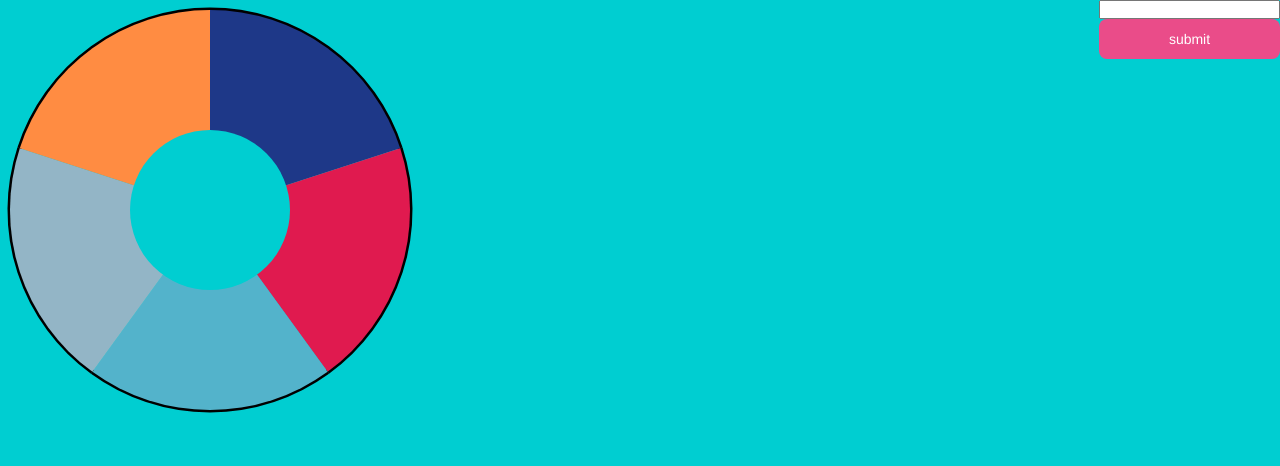
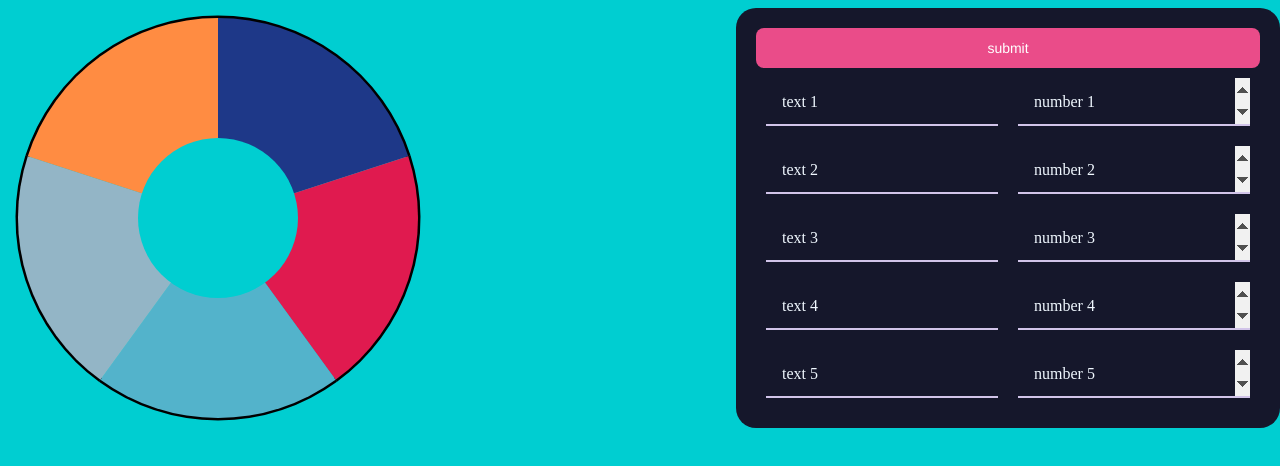
Before and after one commit to Ch3ru09/jsGrapher, a plain HTML site: page index.html in a window 1280 px wide. Drawn offline with Linux system fonts and the light colour scheme.

Commit message:
finished form

```diff
--- a/index.html
+++ b/index.html
@@ -1,63 +1,16 @@
 <head>
-
+  <link rel="stylesheet" href="./styles.css">
 </head>
 <body>
+
   <div>
-    <form id="main">
-      <input type="text">
-      <button>submit</button>
+    <form id="main" action="">
+      <button type="button">submit</button>
     </form>
+
   </div>
 
   <canvas id="graph"></canvas>
+  <script src="init.js"></script>
   <script src="main.js"></script>
-
-  <style>
-    * {
-      margin: 0;
-      padding: 0;
-    }
-
-    body {
-      background-color: darkturquoise;
-    }
-
-    button {
-      background-color: #EA4C89;
-      border-radius: 8px;
-      border-style: none;
-      box-sizing: border-box;
-      color: #FFFFFF;
-      cursor: pointer;
-      display: inline-block;
-      font-family: "Haas Grot Text R Web", "Helvetica Neue", Helvetica, Arial, sans-serif;
-      font-size: 14px;
-      font-weight: 500;
-      height: 40px;
-      line-height: 20px;
-      list-style: none;
-      margin: 0;
-      outline: none;
-      padding: 10px 16px;
-      position: relative;
-      text-decoration: none;
-      transition: color 100ms;
-      user-select: none;
-      -webkit-user-select: none;
-      touch-action: manipulation;
-      top: 0%;
-      right: 0%;
-    }
-
-    form > * {
-      position: relative;
-    }
-
-    form {
-      display: flex;
-      right: 0%;
-      position: absolute;
-      flex-direction: column;
-    }
-  </style>
 </body>
--- /dev/null
+++ b/init.js
@@ -0,0 +1,20 @@
+const main = document.getElementById("main");
+
+const text = (s, type) => {
+  return `<div class="field field_v1">
+    <input id="${s}" class="field__input" placeholder=" " type="${type}" autocomplete="off">
+    <span class="field__label-wrap" aria-hidden="true">
+      <span class="field__label">${type} ${s}</span>
+    </span>
+  </div>`
+}
+
+
+
+for (let i = 0; i < 5; i++) {
+  const newDiv = document.createElement("div")
+  newDiv.innerHTML += text(i+1, "text")
+  newDiv.innerHTML += text(i+1, "number")
+
+  main.appendChild(newDiv)
+}
--- a/main.js
+++ b/main.js
@@ -6,7 +6,7 @@ W = canvas.width = innerWidth;
 
 const bgc = "darkturquoise"
 
-const data = [
+let data = [
 	["a", 100],
   ["b", 100],
   ["c", 100],
@@ -23,14 +23,8 @@ const colors = {
   5: "#688E26"
 }
 
-let total = 0;
-data.map((x,i) => {
-  total += x[1]
-  const color = colors[i] ?
-    colors[i]: `hsl(${Math.floor(Math.random()*360)}, 100%, 50%)`
-  x.push(color);
-  return x
-})
+let total;
+setupData()
 
 const r = 200
 const margin = 10
@@ -107,3 +101,30 @@ function doughnut() {
   ctx.closePath()
   ctx.restore()
 }
+
+function setupData() {
+  total = 0;
+  data.map((x,i) => {
+    total += x[1]
+    const color = colors[i] ?
+      colors[i]: `hsl(${Math.floor(Math.random()*360)}, 100%, 50%)`
+    x.push(color);
+    return x
+  })
+}
+
+
+let button = document.getElementsByTagName("button")[0]
+button.onclick = () => {
+  const texts = document.querySelectorAll("input[type='text']")
+  const numbers = document.querySelectorAll("input[type='number']")
+  const res = []
+
+  for (let i = 0; i < texts.length; i++) {
+    res.push([texts[i].value, Number(numbers[i].value)])
+  }
+
+  data = res
+  setupData()
+  curr = 0
+}
--- /dev/null
+++ b/styles.css
@@ -0,0 +1,204 @@
+.field{
+  --fieldBorderColor: #D1C4E9;
+  --fieldBorderColorActive: #673AB7;
+}
+
+.field__input{
+  --uiFieldPlaceholderColor: var(--fieldPlaceholderColor, rgb(231, 231, 231));
+
+  background-color: transparent;
+  border-radius: 0;
+  border: none;
+
+
+  font-family: inherit;
+  font-size: inherit;
+}
+
+.field__input:focus::-webkit-input-placeholder{
+  color: var(--uiFieldPlaceholderColor);
+}
+
+.field__input:focus::-moz-placeholder{
+  color: var(--uiFieldPlaceholderColor);
+}
+
+/*
+=====
+CORE STYLES
+=====
+*/
+
+.field{
+  --uiFieldBorderWidth: var(--fieldBorderWidth, 2px);
+  --uiFieldPaddingRight: var(--fieldPaddingRight, 1rem);
+  --uiFieldPaddingLeft: var(--fieldPaddingLeft, 1rem);
+  --uiFieldBorderColorActive: var(--fieldBorderColorActive, rgba(22, 22, 22, 1));
+
+  display: var(--fieldDisplay, inline-flex);
+  position: relative;
+  font-size: var(--fieldFontSize, 1rem);
+  margin: 10px;
+}
+
+.field__input{
+  color: aliceblue;
+  box-sizing: border-box;
+  width: var(--fieldWidth, 100%);
+  height: var(--fieldHeight, 3rem);
+  padding: var(--fieldPaddingTop, 1.25rem) var(--uiFieldPaddingRight) var(--fieldPaddingBottom, .5rem) var(--uiFieldPaddingLeft);
+  border-bottom: var(--uiFieldBorderWidth) solid var(--fieldBorderColor, rgba(0, 0, 0, .25));
+}
+
+.field__input:focus{
+  outline: none;
+}
+
+.field__input::-webkit-input-placeholder{
+  opacity: 0;
+  transition: opacity .2s ease-out;
+}
+
+.field__input::-moz-placeholder{
+  opacity: 0;
+  transition: opacity .2s ease-out;
+}
+
+.field__input:focus::-webkit-input-placeholder{
+  opacity: 1;
+  transition-delay: .2s;
+}
+
+.field__input:focus::-moz-placeholder{
+  opacity: 1;
+  transition-delay: .2s;
+}
+
+.field__label-wrap{
+  box-sizing: border-box;
+  pointer-events: none;
+  cursor: text;
+
+  position: absolute;
+  top: 0;
+  right: 0;
+  bottom: 0;
+  left: 0;
+}
+
+.field__label-wrap::after{
+  content: "";
+  box-sizing: border-box;
+  width: 100%;
+  height: 0;
+  opacity: 0;
+
+  position: absolute;
+  bottom: 0;
+  left: 0;
+}
+
+.field__input:focus ~ .field__label-wrap::after{
+  opacity: 1;
+}
+
+.field__label {
+  position: absolute;
+  left: var(--uiFieldPaddingLeft);
+  top: calc(50% - .5em);
+
+  line-height: 1;
+  font-size: var(--fieldHintFontSize, inherit);
+
+  transition: top .2s cubic-bezier(0.9, -0.15, 0.1, 1.15), opacity .2s ease-out, font-size .2s ease-out;
+
+  color:aliceblue;
+}
+
+.field__input:focus ~ .field__label-wrap .field__label,
+.field__input:not(:placeholder-shown) ~ .field__label-wrap .field__label{
+  --fieldHintFontSize: var(--fieldHintFontSizeFocused, .75rem);
+
+  top: var(--fieldHintTopHover, .25rem);
+}
+
+.field_v1 .field__label-wrap::after{
+  border: var(--uiFieldBorderWidth) solid var(--uiFieldBorderColorActive);
+  transition: height .2s ease-out, opacity .2s ease-out;
+}
+
+.field_v1 .field__input:focus ~ .field__label-wrap::after{
+  height: 100%;
+}
+
+
+
+
+
+body {
+  background-color: darkturquoise;
+}
+
+button {
+  background-color: #EA4C89;
+  border-radius: 8px;
+  border-style: none;
+  box-sizing: border-box;
+  color: #FFFFFF;
+  cursor: pointer;
+  display: inline-block;
+  font-family: "Haas Grot Text R Web", "Helvetica Neue", Helvetica, Arial, sans-serif;
+  font-size: 14px;
+  font-weight: 500;
+  height: 40px;
+  line-height: 20px;
+  list-style: none;
+  margin: 0;
+  outline: none;
+  padding: 10px 16px;
+  position: relative;
+  text-decoration: none;
+  transition: color 100ms;
+  user-select: none;
+  -webkit-user-select: none;
+  touch-action: manipulation;
+  top: 0%;
+  right: 0%;
+}
+
+form > * {
+  position: relative;
+}
+
+form {
+  display: flex;
+  right: 0%;
+  position: absolute;
+  flex-direction: column;
+  background-color: #15172b;
+  border-radius: 20px;
+  box-sizing: border-box;
+  padding: 20px;
+}
+
+input {
+  /*for absolutely positioning spinners*/
+  position: relative;
+  padding: 5px;
+  padding-right: 25px;
+}
+
+input::-webkit-inner-spin-button,
+input::-webkit-outer-spin-button {
+  opacity: 1;
+}
+
+input::-webkit-outer-spin-button,
+input::-webkit-inner-spin-button {
+  -webkit-appearance: inner-spin-button !important;
+  width: 25px;
+  position: absolute;
+  top: 0;
+  right: 0;
+  height: 100%;
+}
```
